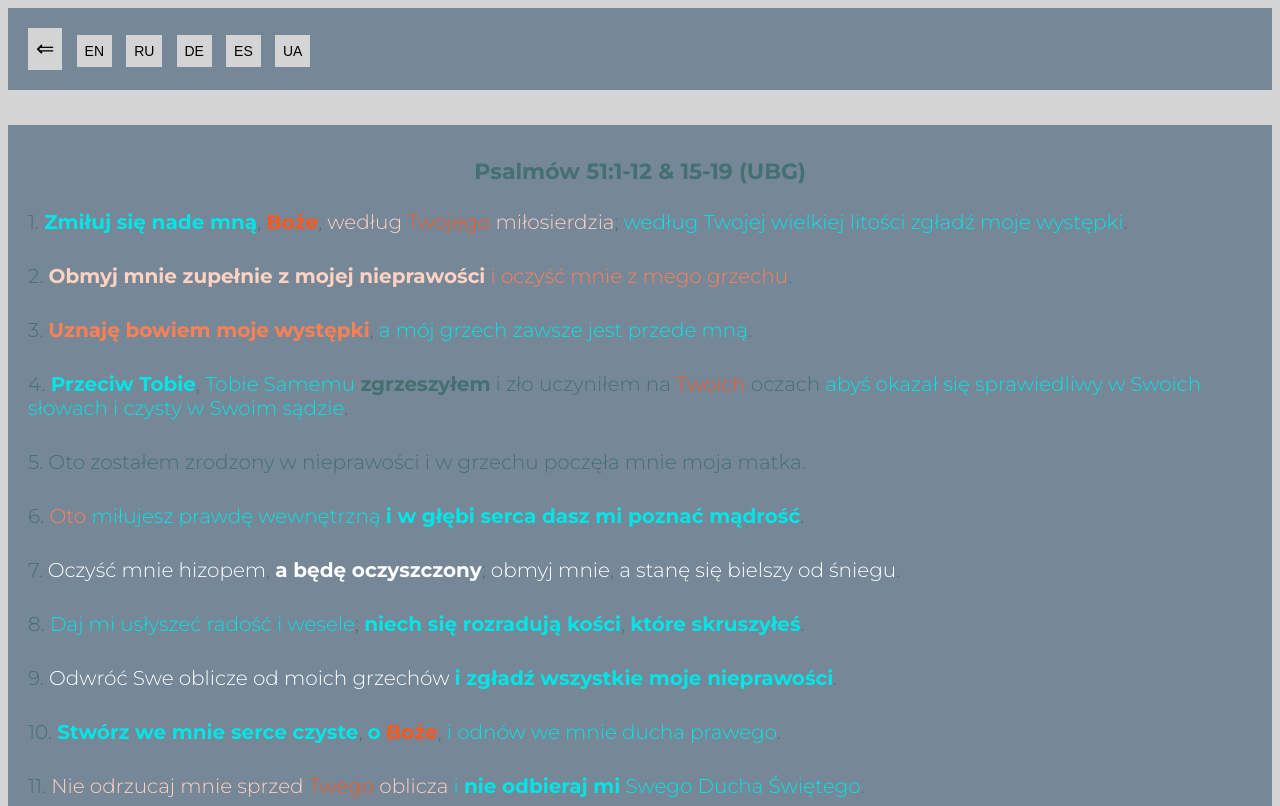
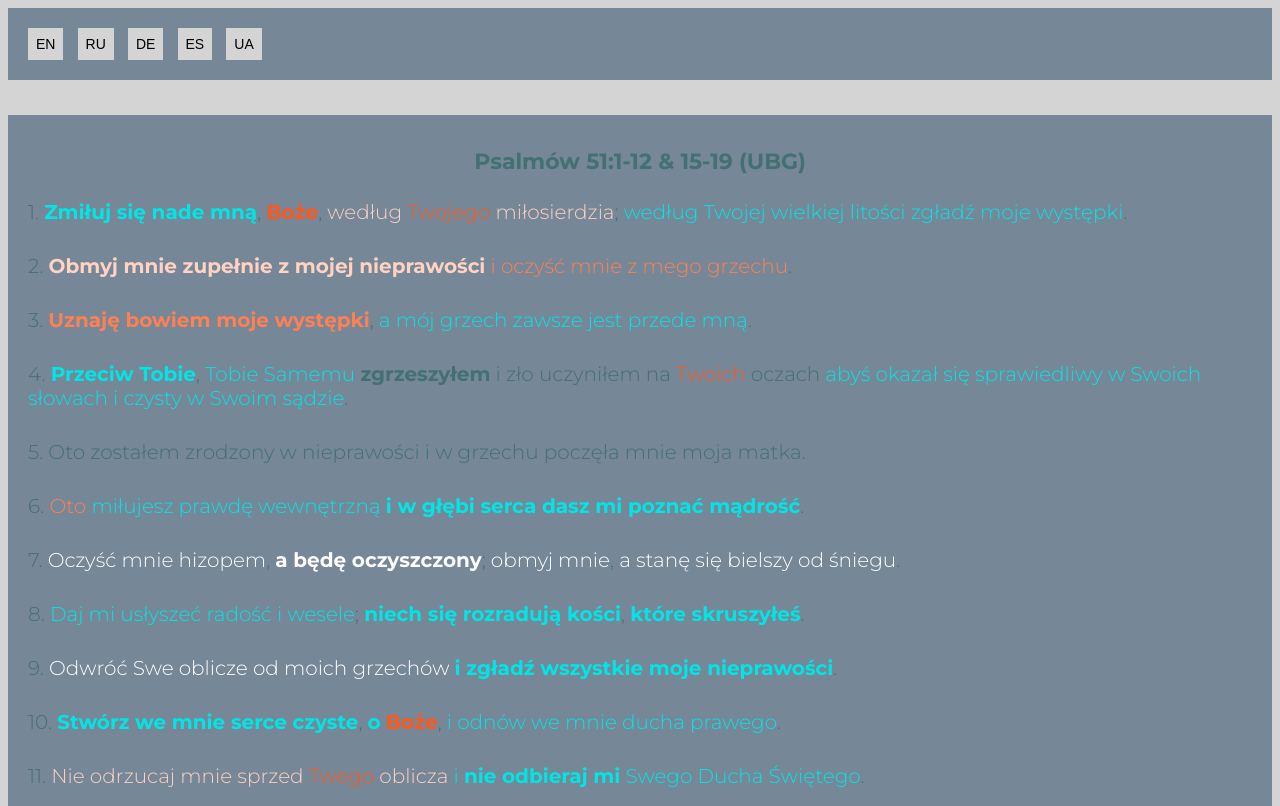
Before and after one commit to mr-front-end-dev/Bible-Verses-sgwaq--PL, a plain HTML site: page index.html in a window 1280 px wide. Shown: the top 806 px of the page. Drawn offline with Linux system fonts and the light colour scheme.

Commit message:
Deleted back-arrow

```diff
--- a/index.html
+++ b/index.html
@@ -13,7 +13,6 @@
 <body class="body">
   <main class="main">
     <section class="section">
-      <button class="section__button"><a class="section__button--link" href="https://mr-front-end-dev.github.io/Bible-Verses-Psalms--PL/"><span class="section__button--size">&#8656;</span></a></button>
       <button class="section__button"><a class="section__button--link" href="https://mr-front-end-dev.github.io/Bible-Verses-sgwaq--EN/">EN</a></button>
       <button class="section__button"><a class="section__button--link" href="https://mr-front-end-dev.github.io/Bible-Verses-sgwaq--RU/">RU</a></button>
       <button class="section__button"><a class="section__button--link" href="https://mr-front-end-dev.github.io/Bible-Verses-sgwaq--DE/">DE</a></button>
```
